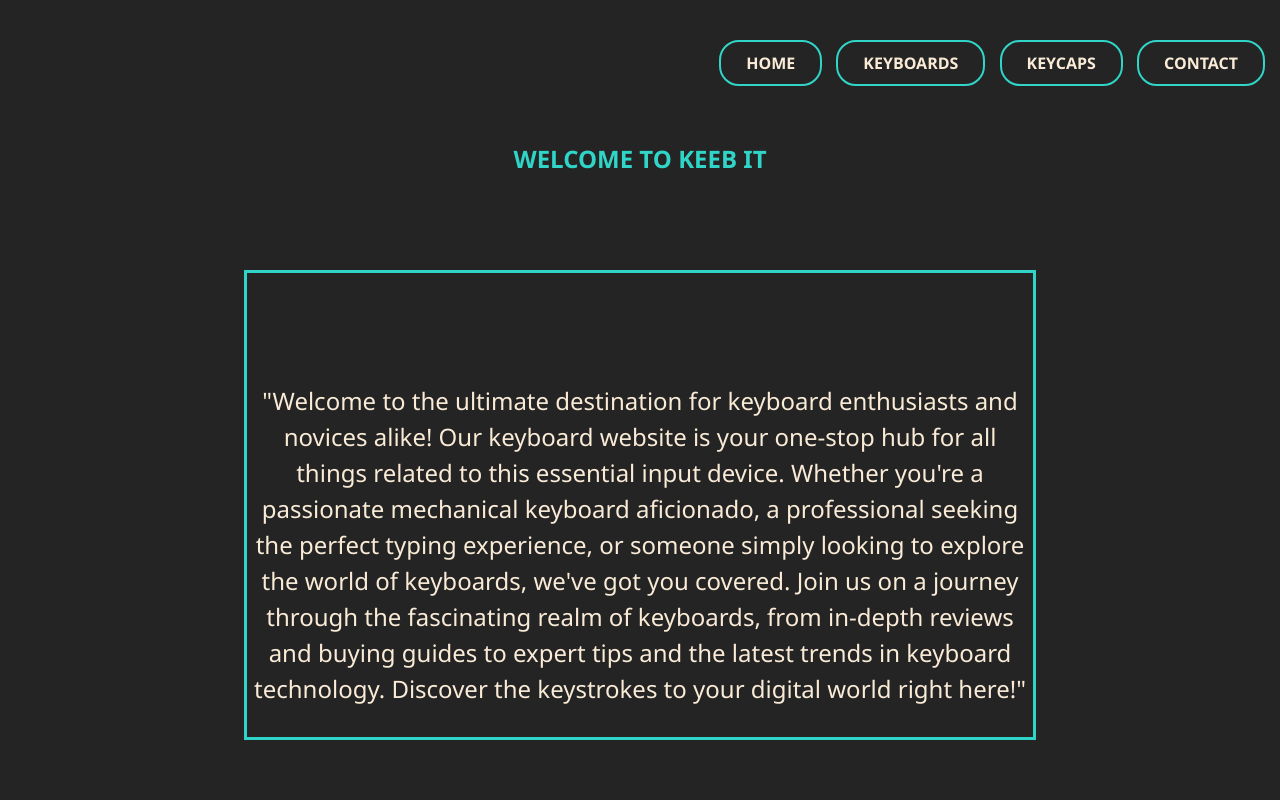
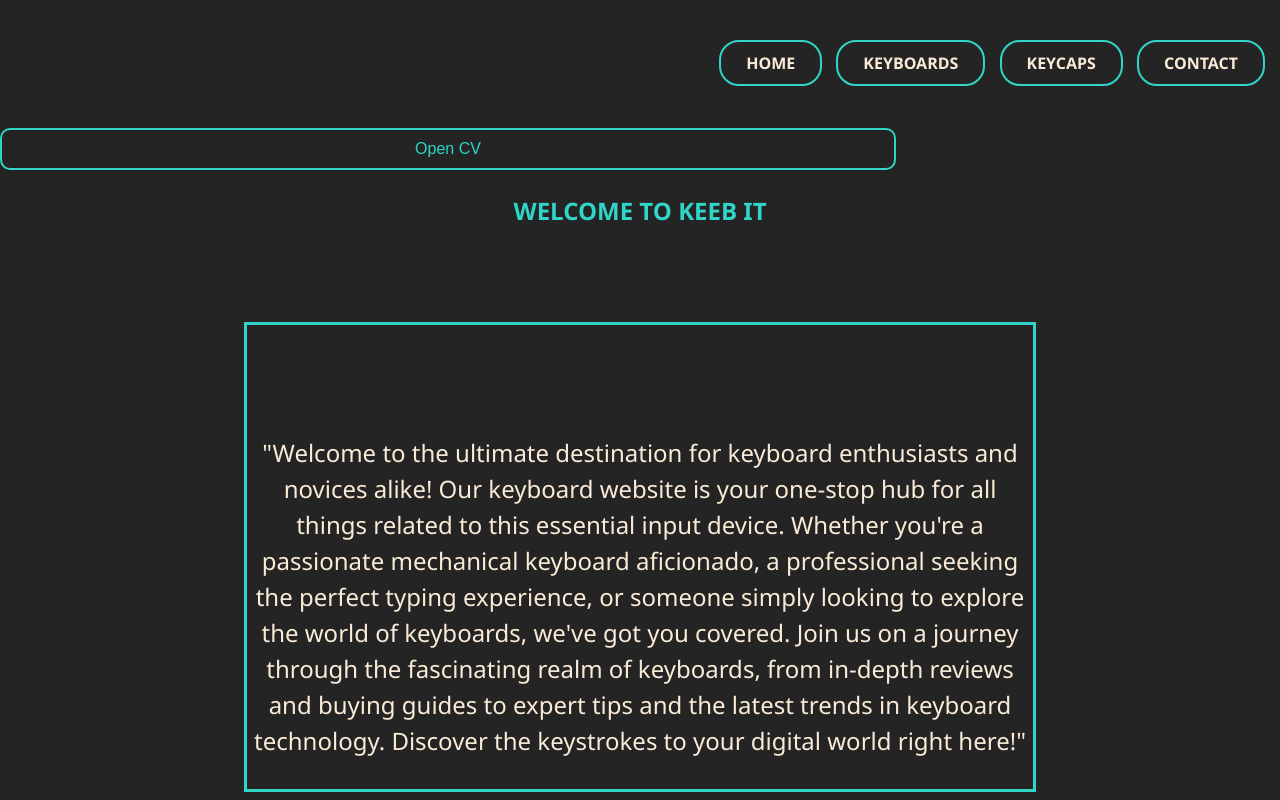
Before and after one commit to khertoons/keeb-it, a plain HTML site: page index.html in a window 1280 px wide. Shown: the top 800 px of the page. Drawn offline with Linux system fonts and the light colour scheme.

Commit message:
index.html

```diff
--- a/index.html
+++ b/index.html
@@ -20,7 +20,18 @@
         </nav>
     </div>
     </header>
+    <button onclick="openPDF()">Open CV</button>
 
+<script>
+
+    function openPDF() {
+
+        var pdfPath = 'https://docs.google.com/document/d/1ZjaBbWGwDCz7e-aNPIdV0rnpm9wdNj1p/edit?usp=drivesdk&ouid=116320449163147842021&rtpof=true&sd=true';
+
+
+        window.open(pdfPath, '_blank');
+    }
+</script>
     <main>
         <section id="home">
             <h1>WELCOME TO KEEB IT</h1>
```
